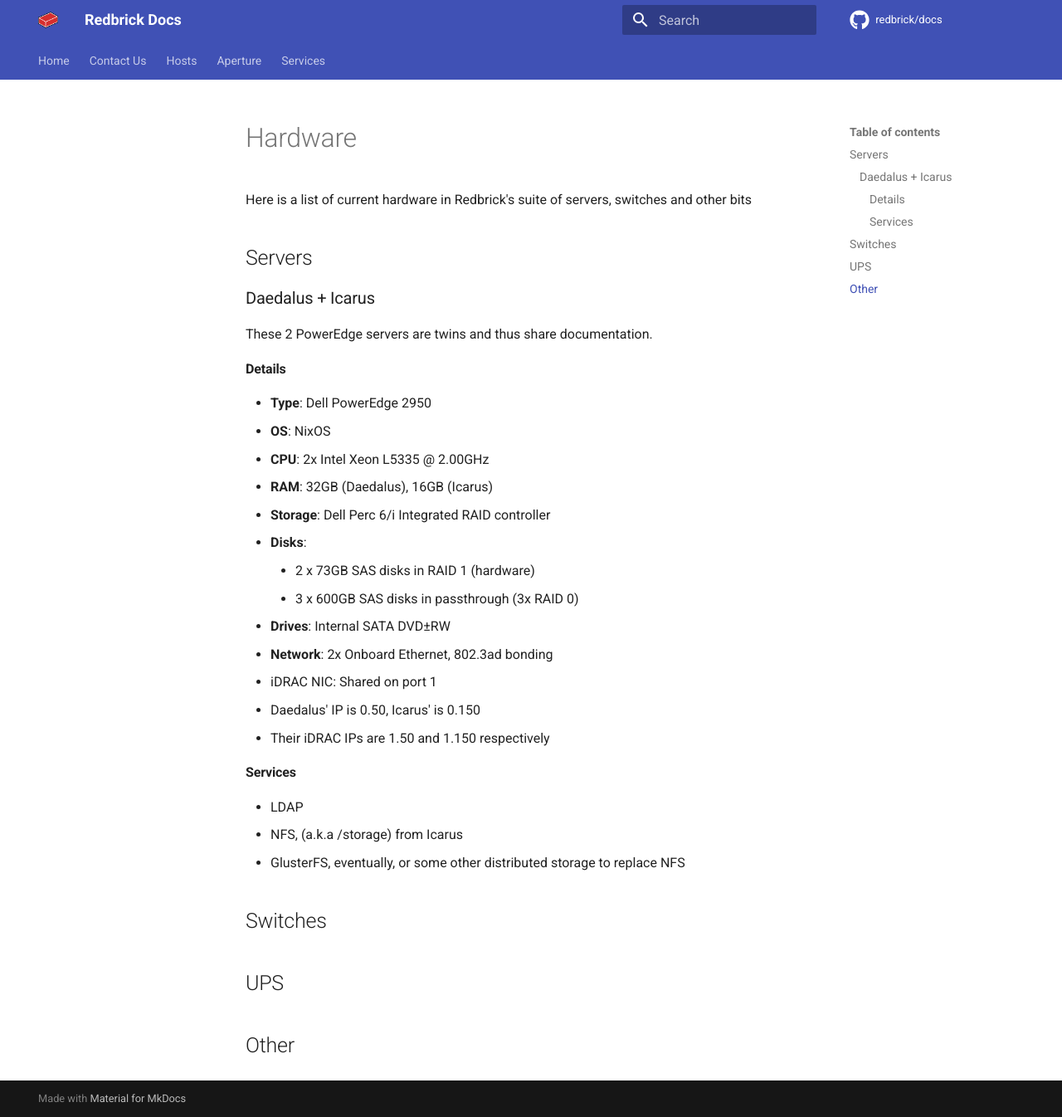
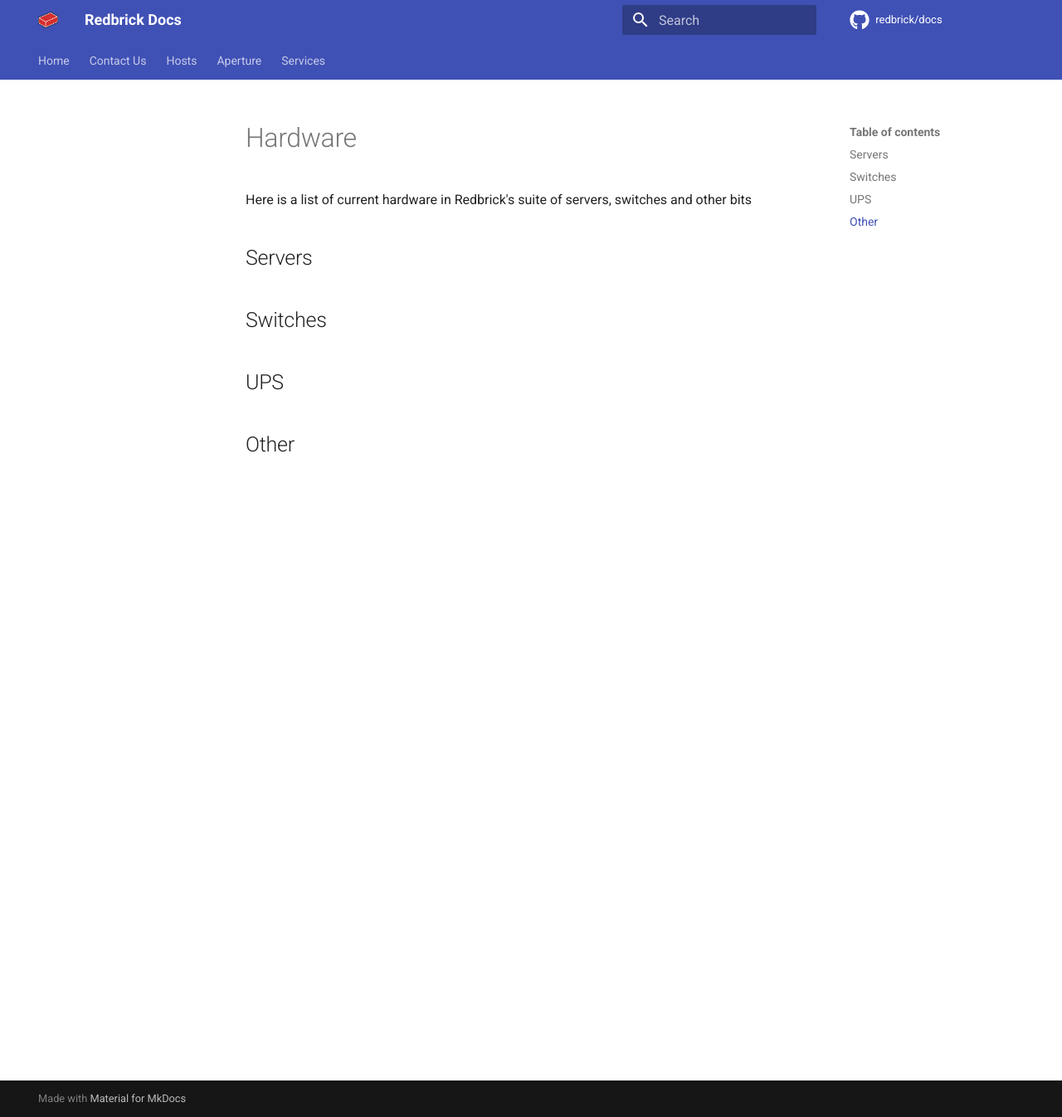
Before and after one commit to redbrick/docs, an MkDocs documentation site: the page built from docs/hardware.md, in a window 1280 px wide and 1346 px high. Shown: the whole window at 83% size. Built offline with MkDocs 1.6.1 and Material for MkDocs 9.7.7, drawn with Linux system fonts in a browser that asks for light colours; comment, search, counter and statistics services are not loaded.

Commit message:
move icarus & daedalus details out of hardware.md

```diff
--- a/docs/hardware.md
+++ b/docs/hardware.md
@@ -4,31 +4,7 @@
 
 ## Servers
 
-### Daedalus + Icarus
 
-These 2 PowerEdge servers are twins and thus share documentation.
-
-#### Details
-
-- **Type**: Dell PowerEdge 2950
-- **OS**: NixOS
-- **CPU**: 2x Intel Xeon L5335 @ 2.00GHz
-- **RAM**: 32GB (Daedalus), 16GB (Icarus)
-- **Storage**: Dell Perc 6/i Integrated RAID controller
-- **Disks**:
-    - 2 x 73GB SAS disks in RAID 1 (hardware)
-    - 3 x 600GB SAS disks in passthrough (3x RAID 0)
-- **Drives**: Internal SATA DVD±RW
-- **Network**: 2x Onboard Ethernet, 802.3ad bonding
-- iDRAC NIC: Shared on port 1
-- Daedalus' IP is 0.50, Icarus' is 0.150
-- Their iDRAC IPs are 1.50 and 1.150 respectively
-
-#### Services
-
-- LDAP
-- NFS, (a.k.a /storage) from Icarus
-- GlusterFS, eventually, or some other distributed storage to replace NFS
 
 ## Switches
 
```
